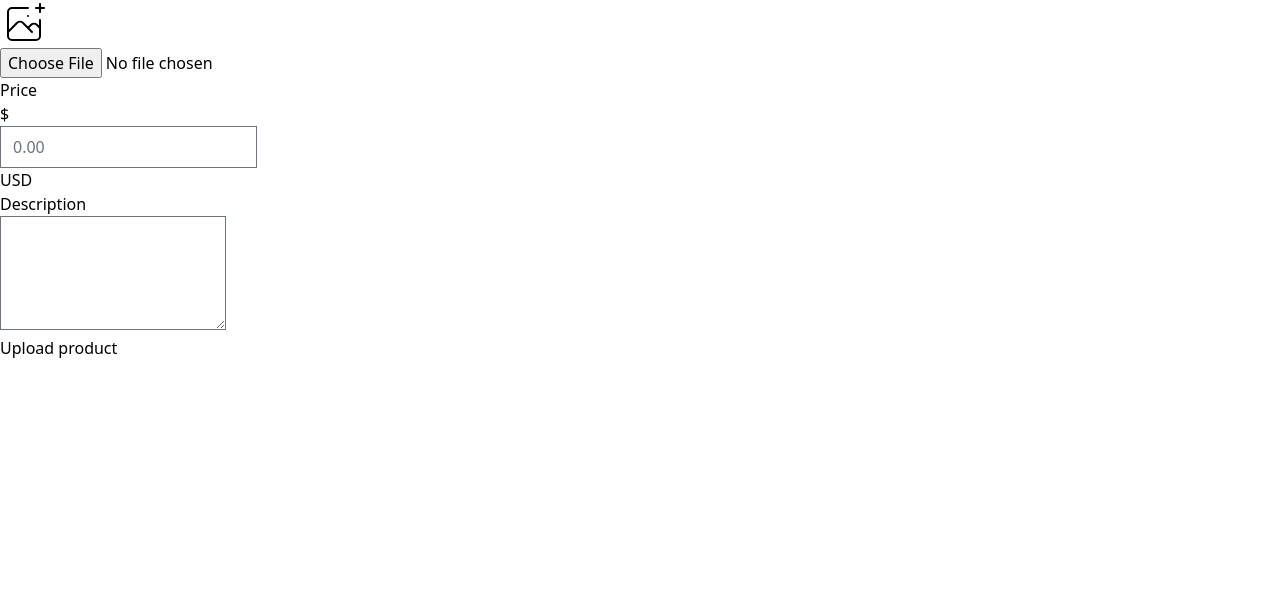
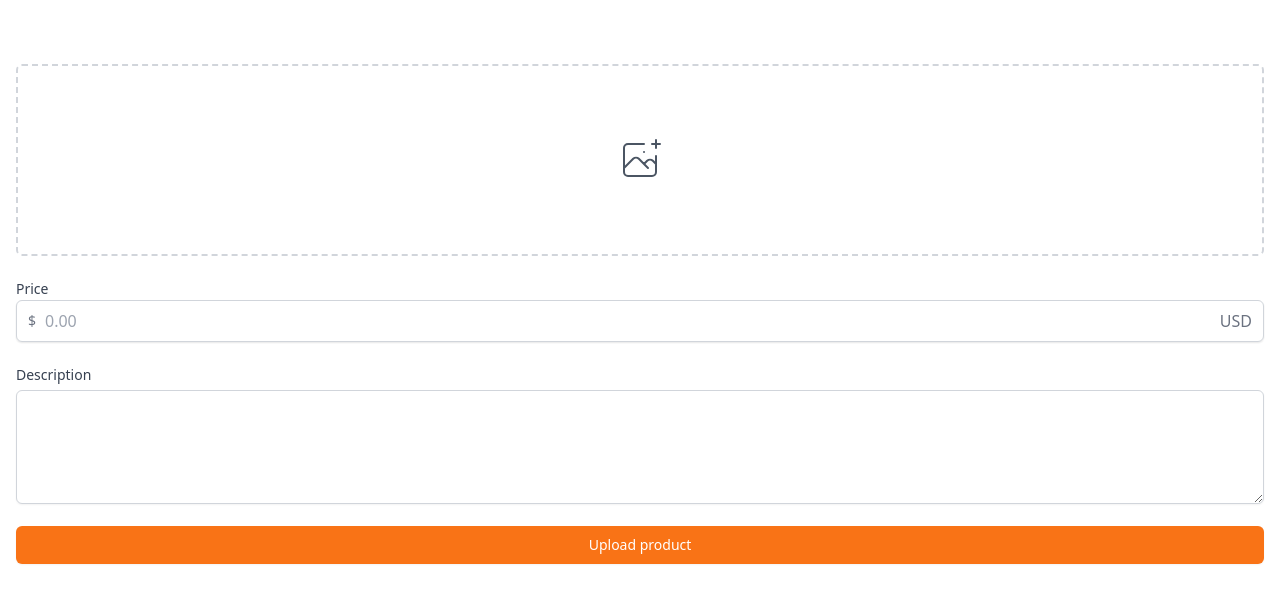
Before and after one commit to gyulsbox/Re_earth, a Next.js app: page /items/upload in a window 1280 px wide. Shown: the top 602 px of the page. Built offline with nearby package versions, Linux system fonts and the light colour scheme.

Commit message:
style: Add styles on upload page

```diff
--- a/pages/items/upload.tsx
+++ b/pages/items/upload.tsx
@@ -2,10 +2,10 @@
 
 const Upload: NextPage = () => {
   return (
-    <div>
+    <div className='px-4 py-16'>
       <div>
         <div>
-          <label>
+          <label className='w-full  h-48 flex items-center justify-center border-2 border-dashed border-gray-300 rounded-md text-gray-600 hover:text-orange-500 hover:border-orange-500 cursor-pointer transition-colors'>
             <svg
               className="h-12 w-12"
               stroke="currentColor"
@@ -20,30 +20,47 @@
                 strokeLinejoin="round"
               />
             </svg>
-
-            <input type="file" />
+            <input type="file" className='hidden' />
           </label>
         </div>
       </div>
-      <div>
-        <label>Price</label>
-        <div>
-          <div>
-            <span>$</span>
+      <div className='my-5'>
+        <label
+          htmlFor='price'
+          className='mb-1 text-sm font-medium text-gray-700'
+        >
+          Price
+        </label>
+        <div className='relative rounded-md flex items-center shadow-sm'>
+          <div className='absolute left-0 pl-3 flex items-center justify-center'>
+            <span className='text-gray-500 text-sm'>$</span>
           </div>
-          <input type="text" placeholder="0.00" />
-          <div>
-            <span>USD</span>
+          <input
+            type="text"
+            placeholder="0.00"
+            className='appearance-none w-full pl-7 px-3 py-2 border border-gray-300 rounded-md shadow-sm placeholder-gray-400 focus:outline-none focus:ring-orange-500 focus:border-orange-500'
+          />
+          <div className='absolute right-0 pr-3 flex items-center pointer-events-none'>
+            <span className='text-gray-500'>USD</span>
           </div>
         </div>
       </div>
       <div>
-        <label>Description</label>
+        <label className='mb-1 text-sm font-medium text-gray-700'>
+          Description
+        </label>
         <div>
-          <textarea rows={4} />
+          <textarea
+            rows={4}
+            className='mt-1 shadow-sm w-full focus:ring-orange-500 rounded-md border-gray-300 focus:border-orange-500'
+          />
         </div>
       </div>
-      <button>Upload product</button>
+      <button
+        className='mt-4 w-full bg-orange-500 hover:bg-orange-600 text-white py-2 px-4 border border-transparent rounded-md shadow-sm text-sm font-medium focus:ring-2 focus:ring-offset-2 focus:ring-orange-500 focus:outline-none'
+      >
+        Upload product
+      </button>
     </div>
   );
 };
```
